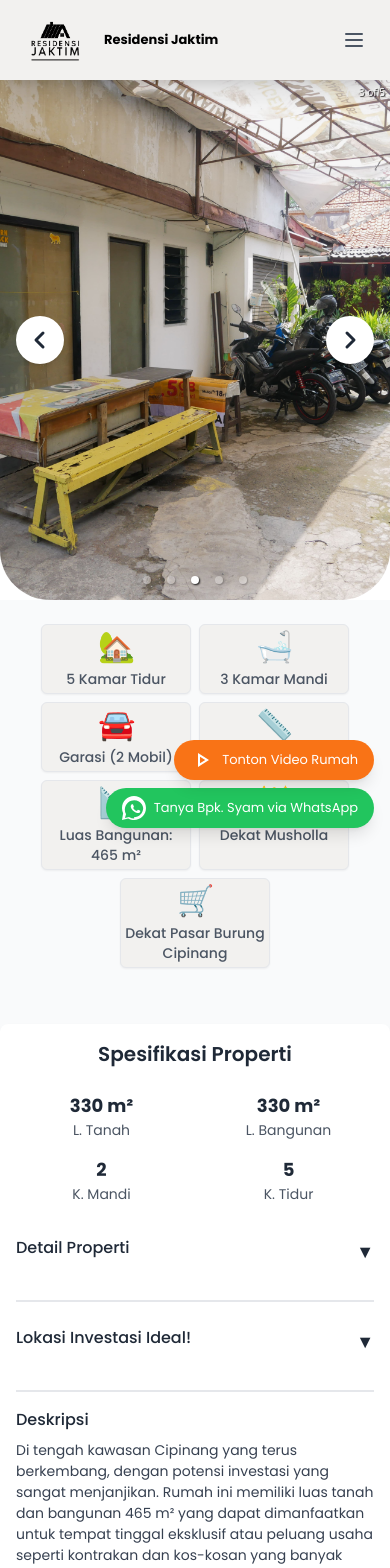
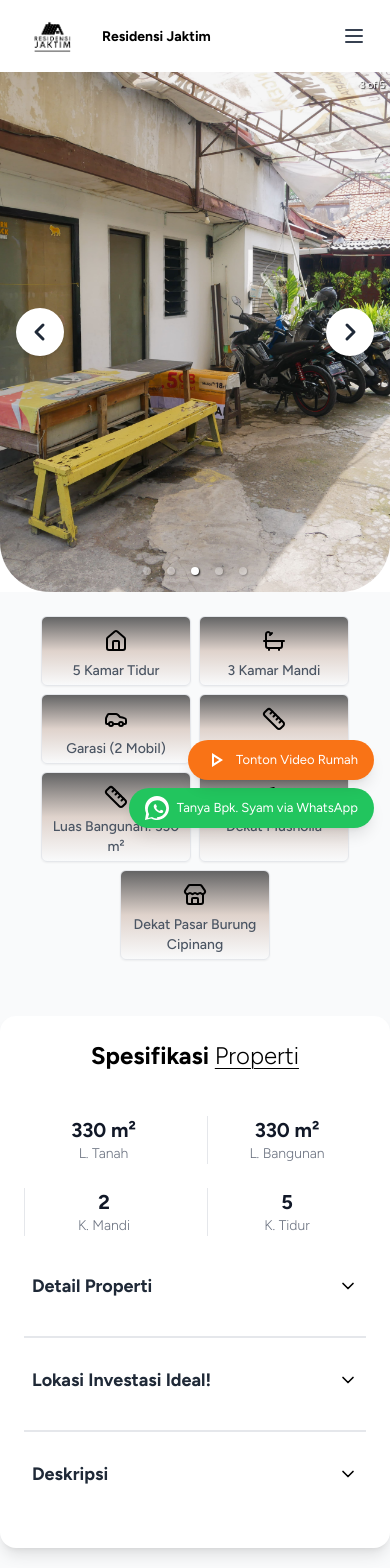
Before and after one commit to ifulrahman/jual-rumah-cipinang, a React (Vite) app: page / in a window 390 px wide. Shown: the top 1568 px of the page. Built offline with nearby package versions, Linux system fonts and the light colour scheme.

Commit message:
update: major update for UI/UX, styling, and information

```diff
--- a/package.json
+++ b/package.json
@@ -10,6 +10,7 @@
     "preview": "vite preview"
   },
   "dependencies": {
+    "lucide-react": "^0.539.0",
     "react": "^18.3.1",
     "react-dom": "^18.3.1",
     "react-responsive-carousel": "^3.2.23",
--- a/src/components/Highlight.jsx
+++ b/src/components/Highlight.jsx
@@ -1,47 +1,49 @@
+import { Bath, Car, Home, Moon, Ruler, Store } from "lucide-react";
+
 const Highlight = () => {
     return (
-      <section className="bg-gray-50 py-6 font-poppins">
-        <div className="container mx-auto flex flex-wrap justify-center gap-2">
+      <section className="py-6 bg-gray-50 font-poppins">
+        <div className="container flex flex-wrap justify-center gap-2 mx-auto">
           {/* Item 1 */}
-          <div className="flex flex-col items-center text-center p-1 border bg-[#f2f1ef] rounded-md shadow-sm hover:shadow-lg transition-shadow duration-300 w-[150px]">
-            <div className="text-3xl mb-1">🏡</div>
-            <p className="text-gray-600 text-sm font-medium">5 Kamar Tidur</p>
+          <div className="flex flex-col items-center text-center p-1 border bg-gradient-to-b from-black/60 via-amber-900/20 to-transparent rounded-md shadow-sm hover:shadow-lg transition-shadow duration-300 w-[150px]">
+            <Home className="mt-2 mb-2 text-3xl"></Home>
+            <p className="text-sm font-medium text-gray-600">5 Kamar Tidur</p>
           </div>
 
           {/* Item 2 */}
-          <div className="flex flex-col items-center text-center p-1 border bg-[#f2f1ef] rounded-md shadow-sm hover:shadow-lg transition-shadow duration-300 w-[150px]">
-            <div className="text-3xl mb-1">🛁</div>
-            <p className="text-gray-600 text-sm font-medium">3 Kamar Mandi</p>
+          <div className="flex flex-col items-center text-center p-1 border bg-gradient-to-b from-black/60 via-amber-900/20 to-transparent rounded-md shadow-sm hover:shadow-lg transition-shadow duration-300 w-[150px]">
+            <Bath className="mt-2 mb-2 text-3xl">🛁</Bath>
+            <p className="text-sm font-medium text-gray-600">3 Kamar Mandi</p>
           </div>
 
           {/* Item 3 */}
-          <div className="flex flex-col items-center text-center p-1 border bg-[#f2f1ef] rounded-md shadow-sm hover:shadow-lg transition-shadow duration-300 w-[150px]">
-            <div className="text-3xl mb-1">🚘</div>
-            <p className="text-gray-600 text-sm font-medium">Garasi (2 Mobil)</p>
+          <div className="flex flex-col items-center text-center p-1 border bg-gradient-to-b from-black/60 via-amber-900/20 to-transparent rounded-md shadow-sm hover:shadow-lg transition-shadow duration-300 w-[150px]">
+            <Car className="mt-2 mb-2 text-3xl"></Car>
+            <p className="text-sm font-medium text-gray-600">Garasi (2 Mobil)</p>
           </div>
 
           {/* Item 4 */}
-          <div className="flex flex-col items-center text-center p-1 border bg-[#f2f1ef] rounded-md shadow-sm hover:shadow-lg transition-shadow duration-300 w-[150px]">
-            <div className="text-3xl mb-1">📏</div>
-            <p className="text-gray-600 text-sm font-medium">Luas Tanah: 465 m²</p>
+          <div className="flex flex-col items-center text-center p-1 border bg-gradient-to-b from-black/60 via-amber-900/20 to-transparent rounded-md shadow-sm hover:shadow-lg transition-shadow duration-300 w-[150px]">
+            <Ruler className="mt-2 mb-2 text-3xl"></Ruler>
+            <p className="text-sm font-medium text-gray-600">Luas Tanah: 330 m²</p>
           </div>
 
           {/* Item 5 */}
-          <div className="flex flex-col items-center text-center p-1 border bg-[#f2f1ef] rounded-md shadow-sm hover:shadow-lg transition-shadow duration-300 w-[150px]">
-            <div className="text-3xl mb-1">📐</div>
-            <p className="text-gray-600 text-sm font-medium">Luas Bangunan: 465 m²</p>
+          <div className="flex flex-col items-center text-center p-1 border bg-gradient-to-b from-black/60 via-amber-900/20 to-transparent rounded-md shadow-sm hover:shadow-lg transition-shadow duration-300 w-[150px]">
+            <Ruler className="mt-2 mb-2 text-3xl"></Ruler>
+            <p className="text-sm font-medium text-gray-600">Luas Bangunan: 330 m²</p>
           </div>
 
           {/* Item 6 */}
-          <div className="flex flex-col items-center text-center p-1 border bg-[#f2f1ef] rounded-md shadow-sm hover:shadow-lg transition-shadow duration-300 w-[150px]">
-            <div className="text-3xl mb-1">🕌</div>
-            <p className="text-gray-600 text-sm font-medium">Dekat Musholla</p>
+          <div className="flex flex-col items-center text-center p-1 border bg-gradient-to-b from-black/60 via-amber-900/20 to-transparent rounded-md shadow-sm hover:shadow-lg transition-shadow duration-300 w-[150px]">
+            <Moon className="mt-2 mb-2 text-3xl"></Moon>
+            <p className="text-sm font-medium text-gray-600">Dekat Musholla</p>
           </div>
 
           {/* Item 7 */}
-          <div className="flex flex-col items-center text-center p-1 border bg-[#f2f1ef] rounded-md shadow-sm hover:shadow-lg transition-shadow duration-300 w-[150px]">
-            <div className="text-3xl mb-1">🛒</div>
-            <p className="text-gray-600 text-sm font-medium">
+          <div className="flex flex-col items-center text-center p-1 border bg-gradient-to-b from-black/60 via-amber-900/20 to-transparent rounded-md shadow-sm hover:shadow-lg transition-shadow duration-300 w-[150px]">
+            <Store className="mt-2 mb-2 text-3xl"></Store>
+            <p className="text-sm font-medium text-gray-600">
               Dekat Pasar Burung Cipinang
             </p>
           </div>
--- a/src/components/Navbar.jsx
+++ b/src/components/Navbar.jsx
@@ -1,127 +1,108 @@
-import { useState } from "react";
+import { useEffect, useState } from "react";
 import logo from "../assets/logo-black.png";
 
-const Navbar = ({ scrollToSection }) => {
+const links = [
+  { id: "spesifikasi", label: "Spesifikasi" },
+  { id: "foto",        label: "Foto" },
+  { id: "video-highlight",      label: "Video" },
+  { id: "kontak",      label: "Kontak" },
+  { id: "lokasi",      label: "Lokasi" },
+];
+
+export default function Navbar({ scrollToSection, active = "spesifikasi" }) {
   const [isMenuOpen, setIsMenuOpen] = useState(false);
+  const [scrolled, setScrolled] = useState(false);
+
+  useEffect(() => {
+    const onScroll = () => setScrolled(window.scrollY > 4);
+    onScroll();
+    window.addEventListener("scroll", onScroll);
+    return () => window.removeEventListener("scroll", onScroll);
+  }, []);
 
   return (
     <nav
-      className={`bg-[#f2f1ef] shadow-xl sticky top-0 z-50 font-poppins font-semibold text-[14px] transition-all duration-300 ease-in-out ${
-        isMenuOpen ? "mb-40" : "mb-0"
-      }`}
+      role="navigation"
+      aria-label="Main"
+      className={`sticky top-0 z-50 transition-all ${scrolled ? "shadow-md" : "shadow-none"}`}
     >
-      <div className="container flex items-center justify-between px-6 py-2 mx-auto">
-        {/* Logo dan H1 */}
-        <div className="flex items-center space-x-4">
-          <img
-            src={logo} // Ganti dengan path logo Anda
-            alt="Logo"
-            className="object-cover w-16 h-16"
-          />
-          <h1 className="text-[13px] font-bold md:text-[17px] sm:text-[17px]">Residensi Jaktim</h1>
-        </div>
+      <div className="bg-white/80 backdrop-blur supports-[backdrop-filter]:bg-white/70">
+        <div className="container flex items-center justify-between px-4 py-3 mx-auto lg:px-8">
+          {/* Brand */}
+          <a href="#top" onClick={() => scrollToSection?.("top")} className="flex items-center gap-3">
+            <img src={logo} alt="Residensi Jaktim" className="object-contain h-12 w-18" />
+            <h1 className="text-[14px] md:text-[18px] font-bold">Residensi Jaktim</h1>
+          </a>
 
-        {/* Menu Desktop */}
-        <ul className="hidden space-x-6 md:flex">
-          <li
-            className="text-gray-600 cursor-pointer hover:text-amber-800"
-            onClick={() => scrollToSection("spesifikasi")}
+          {/* Desktop menu */}
+          <ul className="hidden md:flex items-center gap-2 font-figtree font-semibold text-[14px]">
+            {links.map((l) => {
+              const isActive = active === l.id;
+              return (
+                <li key={l.id}>
+                  <a
+                    href={`#${l.id}`}
+                    onClick={(e) => { e.preventDefault(); scrollToSection(l.id); }}
+                    aria-current={isActive ? "page" : undefined}
+                    className={[
+                      "cursor-pointer px-4 py-2 rounded-full transition-all",
+                      "focus-visible:outline-none focus-visible:ring-2 focus-visible:ring-amber-400/70",
+                      isActive
+                        ? "bg-slate-900 text-white"
+                        : "text-gray-600 hover:text-white hover:bg-gray-700/90"
+                    ].join(" ")}
                   >
-            Spesifikasi
+                    {l.label}
+                  </a>
                 </li>
-          <li
-            className="text-gray-600 cursor-pointer hover:text-amber-800"
-            onClick={() => scrollToSection("foto")}
-          >
-            Foto
-          </li>
-          <li
-            className="text-gray-600 cursor-pointer hover:text-amber-800"
-            onClick={() => scrollToSection("kontak")}
-          >
-            Kontak
-          </li>
-          <li
-            className="text-gray-600 cursor-pointer hover:text-amber-800"
-            onClick={() => scrollToSection("lokasi")}
-          >
-            Lokasi
-          </li>
+              );
+            })}
           </ul>
 
-        {/* Hamburger Icon */}
+          {/* Hamburger */}
           <button
-          className="text-gray-600 md:hidden hover:text-amber-800"
-          onClick={() => setIsMenuOpen(!isMenuOpen)}
+            className="p-2 text-gray-700 rounded-full md:hidden hover:bg-gray-100 focus-visible:outline-none focus-visible:ring-2 focus-visible:ring-amber-400/70"
+            aria-expanded={isMenuOpen}
+            aria-controls="mobile-menu"
+            onClick={() => setIsMenuOpen((v) => !v)}
           >
-          <svg
-            xmlns="http://www.w3.org/2000/svg"
-            className="w-6 h-6"
-            fill="none"
-            viewBox="0 0 24 24"
-            stroke="currentColor"
-          >
-            <path
-              strokeLinecap="round"
-              strokeLinejoin="round"
-              strokeWidth={2}
-              d={isMenuOpen ? "M6 18L18 6M6 6l12 12" : "M4 6h16M4 12h16M4 18h16"}
-            />
+            <svg xmlns="http://www.w3.org/2000/svg" className="w-6 h-6" fill="none" viewBox="0 0 24 24" stroke="currentColor">
+              <path strokeLinecap="round" strokeLinejoin="round" strokeWidth={2}
+                d={isMenuOpen ? "M6 18L18 6M6 6l12 12" : "M4 6h16M4 12h16M4 18h16"} />
             </svg>
           </button>
         </div>
+      </div>
 
-      {/* Mobile Menu */}
+      {/* Mobile menu */}
       <div
-        className={`absolute w-full bg-white border-t border-gray-200 shadow-lg md:hidden transform transition-all duration-300 ease-in-out ${
-          isMenuOpen ? "max-h-screen opacity-100" : "max-h-0 opacity-0 overflow-hidden"
-        }`}
+        id="mobile-menu"
+        className={`md:hidden overflow-hidden transition-[max-height,opacity] duration-300
+        ${isMenuOpen ? "max-h-96 opacity-100" : "max-h-0 opacity-0"}`}
       >
-        <ul className="flex flex-col items-center">
-          <li
-            className="px-4 py-3 text-center text-gray-600 cursor-pointer hover:text-amber-800"
-            onClick={() => {
-              scrollToSection("spesifikasi");
-              setIsMenuOpen(false);
-            }}
+        <ul className="px-4 py-2 space-y-1 bg-white/95 backdrop-blur">
+          {links.map((l) => {
+            const isActive = active === l.id;
+            return (
+              <li key={l.id}>
+                <a
+                  href={`#${l.id}`}
+                  onClick={(e) => { e.preventDefault(); scrollToSection(l.id); setIsMenuOpen(false); }}
+                  className={[
+                    "block text-center w-full px-4 py-3 rounded-full transition-all text-[13px]",
+                    "focus-visible:outline-none focus-visible:ring-2 focus-visible:ring-amber-400/70",
+                    isActive
+                      ? "bg-slate-900 text-white"
+                      : "text-gray-700 hover:text-white hover:bg-gray-700/90"
+                  ].join(" ")}
                 >
-            Spesifikasi
-            <hr />
+                  {l.label}
+                </a>
               </li>
-          <li
-            className="px-4 py-3 text-center text-gray-600 cursor-pointer hover:text-amber-800"
-            onClick={() => {
-              scrollToSection("foto");
-              setIsMenuOpen(false);
-            }}
-          >
-            Foto
-            <hr />
-          </li>
-          <li
-            className="px-4 py-3 text-center text-gray-600 cursor-pointer hover:text-amber-800"
-            onClick={() => {
-              scrollToSection("kontak");
-              setIsMenuOpen(false);
-            }}
-          >
-            Kontak
-            <hr />
-          </li>
-          <li
-            className="px-4 py-3 text-center text-gray-600 cursor-pointer hover:text-amber-800"
-            onClick={() => {
-              scrollToSection("lokasi");
-              setIsMenuOpen(false);
-            }}
-          >
-            Lokasi
-            <hr />
-          </li>
+            );
+          })}
         </ul>
       </div>
     </nav>
   );
-};
-
-export default Navbar;
+}
--- a/src/components/Specs.jsx
+++ b/src/components/Specs.jsx
@@ -1,3 +1,4 @@
+import { ChevronDown } from "lucide-react";
 import { useState } from "react";
 
 const Specs = () => {
@@ -16,42 +17,40 @@ const Specs = () => {
   };
 
   return (
-    <section className="bg-gray-50 py-8 font-poppins text-[14px]" id="spesifikasi">
-      <div className="container p-4 mx-auto bg-white rounded-lg shadow-md">
-        <h2 className="mb-6 text-xl font-semibold text-center text-gray-800">
-          Spesifikasi Properti
+    <section className="bg-gray-50 py-8 text-[14px]" id="spesifikasi">
+      <div className="container p-6 mx-auto bg-white shadow-lg rounded-2xl sm:p-11">
+        <h2 className="text-2xl font-bold text-center mb-11 sm:text-4xl">
+          Spesifikasi{" "}
+          <span className="font-light underline underline-offset-4 decoration-1">
+            Properti
+          </span>
         </h2>
 
         {/* Ringkasan Properti */}
-        <div className="grid grid-cols-2 gap-4 mb-6 sm:grid-cols-4">
-          <div className="flex flex-col items-center">
-            <span className="text-lg font-bold text-gray-800">330 m²</span>
-            <span className="text-sm text-gray-600">L. Tanah</span>
+        <div className="grid grid-cols-2 gap-6 mb-6 divide-x divide-gray-200 sm:grid-cols-4">
+          {[
+            { value: "330 m²", label: "L. Tanah" },
+            { value: "330 m²", label: "L. Bangunan" },
+            { value: "2", label: "K. Mandi" },
+            { value: "5", label: "K. Tidur" },
+          ].map((item, idx) => (
+            <div key={idx} className="flex flex-col items-center px-4">
+              <span className="text-xl font-bold text-gray-900">{item.value}</span>
+              <span className="text-sm font-light text-gray-500">{item.label}</span>
             </div>
-          <div className="flex flex-col items-center">
-            <span className="text-lg font-bold text-gray-800">330 m²</span>
-            <span className="text-sm text-gray-600">L. Bangunan</span>
-          </div>
-          <div className="flex flex-col items-center">
-            <span className="text-lg font-bold text-gray-800">2</span>
-            <span className="text-sm text-gray-600">K. Mandi</span>
-          </div>
-          <div className="flex flex-col items-center">
-            <span className="text-lg font-bold text-gray-800">5</span>
-            <span className="text-sm text-gray-600">K. Tidur</span>
-          </div>
+          ))}
         </div>
 
         {/* Detail Properti */}
         <div className="pb-6 mb-4 border-b-2">
           <button
-            className="flex items-center justify-between w-full py-2 font-medium text-gray-800"
+            className="flex items-center justify-between w-full px-2 py-3 transition-colors rounded-lg hover:bg-gray-50"
             onClick={() => toggleSection("detail")}
           >
-            <h3 className="text-[16px] font-medium text-gray-800 mb-2">
-              Detail Properti
-            </h3>
-            <span className="text-lg">{expanded.detail ? "▲" : "▼"}</span>
+            <h3 className="text-lg font-bold text-gray-800">Detail Properti</h3>
+            <ChevronDown
+              className={`w-5 h-5 transition-transform ${expanded.detail ? "rotate-180" : ""}`}
+            />
           </button>
           <div
             className={`pl-4 overflow-hidden transition-all duration-300 ease-in-out ${
@@ -60,10 +59,10 @@ const Specs = () => {
           >
             <ul className="space-y-2 text-gray-700">
               <li>
-                <strong>Luas Tanah:</strong> 465 m<sup>2</sup>
+                <strong>Luas Tanah:</strong> 330 m<sup>2</sup>
               </li>
               <li>
-                <strong>Luas Bangunan:</strong> 465 m<sup>2</sup>
+                <strong>Luas Bangunan:</strong> 330 m<sup>2</sup>
               </li>
               <li>
                 <strong>Kamar Tidur:</strong> 5
@@ -87,13 +86,13 @@ const Specs = () => {
         {/* Spesifikasi Bangunan */}
         <div className="pb-6 mb-4 border-b-2">
           <button
-            className="flex items-center justify-between w-full py-2 font-medium text-gray-800"
+            className="flex items-center justify-between w-full px-2 py-3 transition-colors rounded-lg hover:bg-gray-50"
             onClick={() => toggleSection("building")}
           >
-            <h3 className="text-[16px] font-medium text-gray-800 mb-2">
-              Lokasi Investasi Ideal!
-            </h3>
-            <span className="text-lg">{expanded.building ? "▲" : "▼"}</span>
+            <h3 className="text-lg font-bold text-gray-800">Lokasi Investasi Ideal!</h3>
+            <ChevronDown
+              className={`w-5 h-5 transition-transform ${expanded.building ? "rotate-180" : ""}`}
+            />
           </button>
           <div
             className={`pl-4 overflow-hidden transition-all duration-300 ease-in-out ${
@@ -116,18 +115,32 @@ const Specs = () => {
         </div>
 
         {/* Deskripsi */}
-        <div>
-          <h3 className="text-[16px] font-medium text-gray-800 mb-2">
-            Deskripsi
-          </h3>
-          <p className="text-gray-700">
+        <div className="pb-6 mb-0 ">
+          <button
+            className="flex items-center justify-between w-full px-2 py-3 transition-colors rounded-lg hover:bg-gray-50"
+            onClick={() => toggleSection("additional")}
+          >
+            <h3 className="text-lg font-bold text-gray-800">Deskripsi</h3>
+            <ChevronDown
+              className={`w-5 h-5 transition-transform ${expanded.additional ? "rotate-180" : ""}`}
+            />
+          </button>
+
+          <div
+            className={`pl-4 overflow-hidden transition-all duration-300 ease-in-out ${
+              expanded.additional ? "max-h-[500px] opacity-100" : "max-h-0 opacity-0"
+            }`}
+          >
+            <p className="mt-2 text-gray-700">
               Di tengah kawasan Cipinang yang terus berkembang, dengan potensi
               investasi yang sangat menjanjikan. Rumah ini memiliki luas tanah dan
-            bangunan 465 m² yang dapat dimanfaatkan untuk tempat tinggal
+              bangunan 330 m² yang dapat dimanfaatkan untuk tempat tinggal
               eksklusif atau peluang usaha seperti kontrakan dan kos-kosan yang
               banyak diminati di sekitar area Cipinang.
             </p>
           </div>
+        </div>
+
       </div>
     </section>
   );
--- a/src/index.css
+++ b/src/index.css
@@ -1,9 +1,11 @@
+@import url('https://fonts.googleapis.com/css2?family=Figtree:ital,wght@0,300..900;1,300..900&display=swap');
+
 @tailwind base;
 @tailwind components;
 @tailwind utilities;
 
 body {
-    @apply font-poppins;
+    @apply font-figtree;
   }
 
 @keyframes fadeIn {
--- a/tailwind.config.js
+++ b/tailwind.config.js
@@ -5,7 +5,9 @@ module.exports = {
   theme: {
     extend: {
       fontFamily: {
-        poppins: ['Poppins', ...defaultTheme.fontFamily.sans], // Tambahkan font Poppins
+        figtree: ['Figtree', ...defaultTheme.fontFamily.sans],
+        // jadikan default untuk font figtree:
+        sans: ['Figtree', ...defaultTheme.fontFamily.sans],
       },
     },
   },
```
Also changed, not shown: src/components/Images.jsx (+34 -25 lines), src/components/Information.jsx (+42 -11 lines), src/components/Parallax.jsx (+40 -11 lines), src/components/VideoSection.jsx (+13 -12 lines), 1 other file (tests, documents, lock files or other folders). Lines whose indentation alone changed are shown as unchanged.
